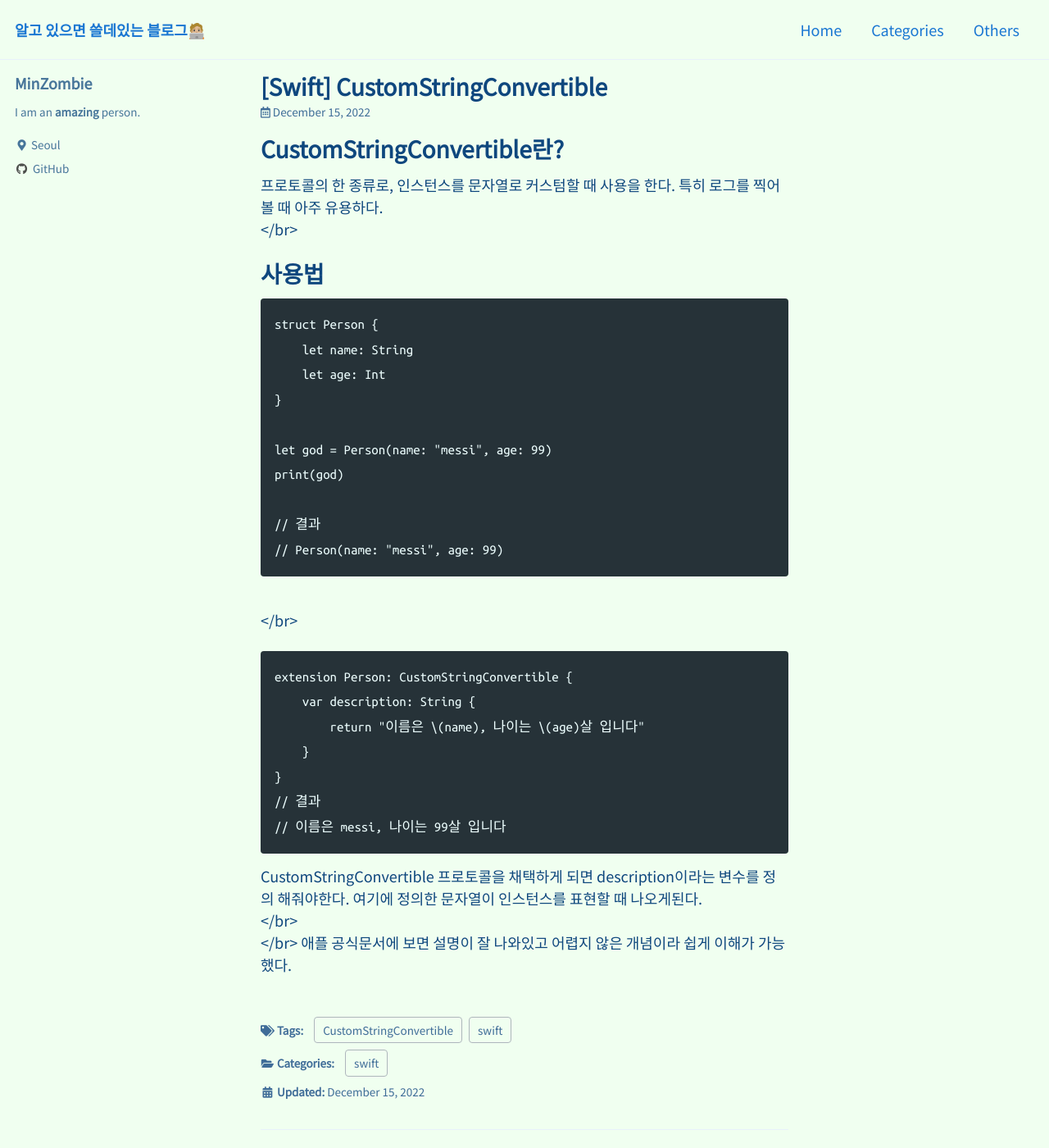
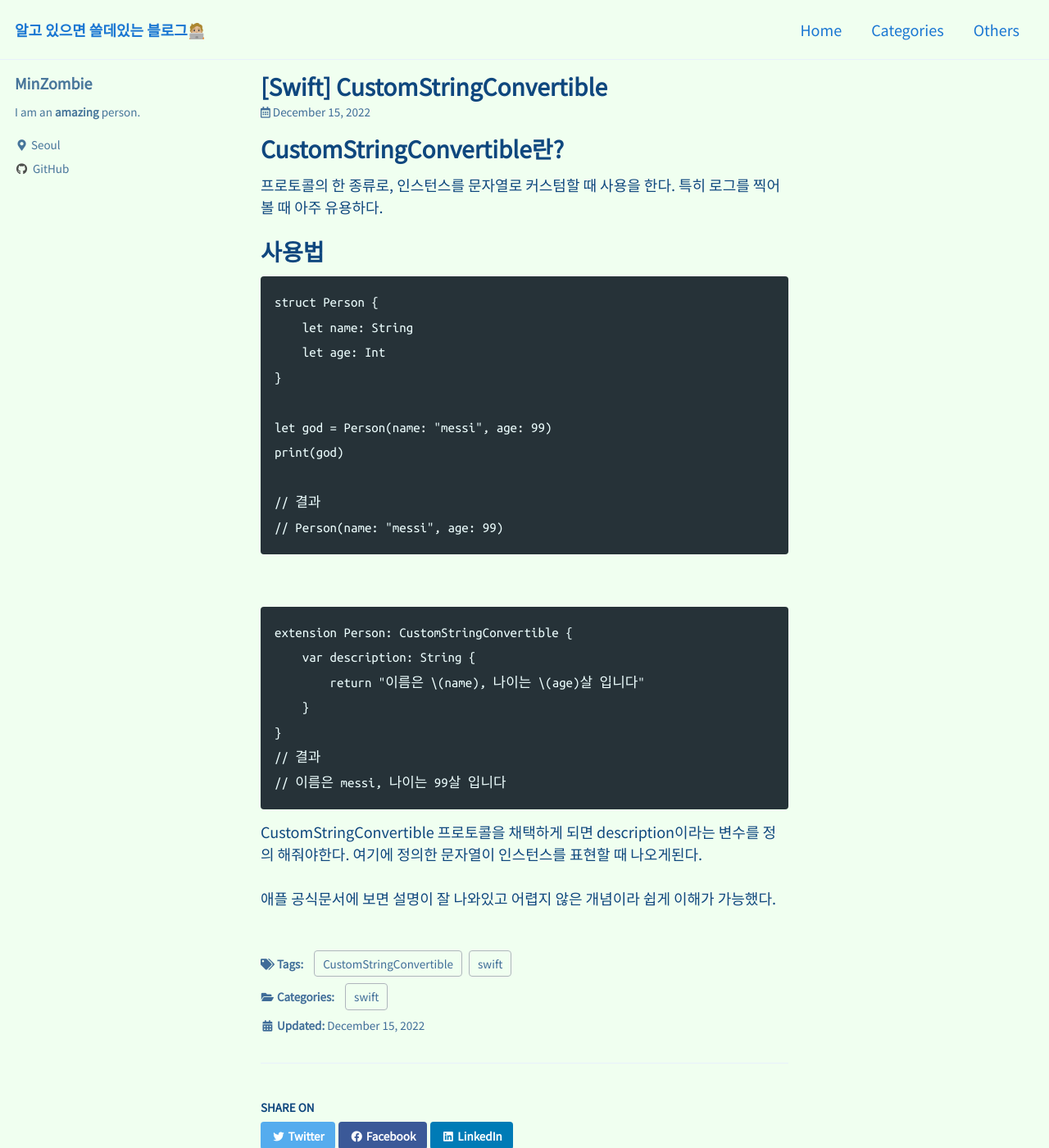
Before and after one commit to MinZombie/MinZombie.github.io, a Jekyll site: the page built from _posts/ios/swift/2022-12-15-customStringConvertible.md, in a window 1280 px wide and 1400 px high. Shown: the whole window at 82% size. Built offline with Jekyll 4.4.1, drawn with Linux system fonts in a browser that asks for light colours; cached includes are drawn as plain includes.

Commit message:
[수정] 포스트 오타 수정

````diff
--- a/_posts/ios/swift/2022-12-15-customStringConvertible.md
+++ b/_posts/ios/swift/2022-12-15-customStringConvertible.md
@@ -10,7 +10,7 @@ tags:
 
 # CustomStringConvertible란?
 프로토콜의 한 종류로, 인스턴스를 문자열로 커스텀할 때 사용을 한다. 특히 로그를 찍어볼 때 아주 유용하다.
-<br></br>
+<br>
 # 사용법
 ```
 struct Person {
@@ -24,7 +24,7 @@ print(god)
 // 결과
 // Person(name: "messi", age: 99)
 ```
-<br></br>
+<br>
 ```
 extension Person: CustomStringConvertible {
     var description: String {
@@ -36,6 +36,6 @@ extension Person: CustomStringConvertible {
 ```
 
 CustomStringConvertible 프로토콜을 채택하게 되면 description이라는 변수를 정의 해줘야한다. 여기에 정의한 문자열이 인스턴스를 표현할 때 나오게된다.
-<br></br>
-<br></br>
+<br>
+<br>
 애플 공식문서에 보면 설명이 잘 나와있고 어렵지 않은 개념이라 쉽게 이해가 가능했다.
````
